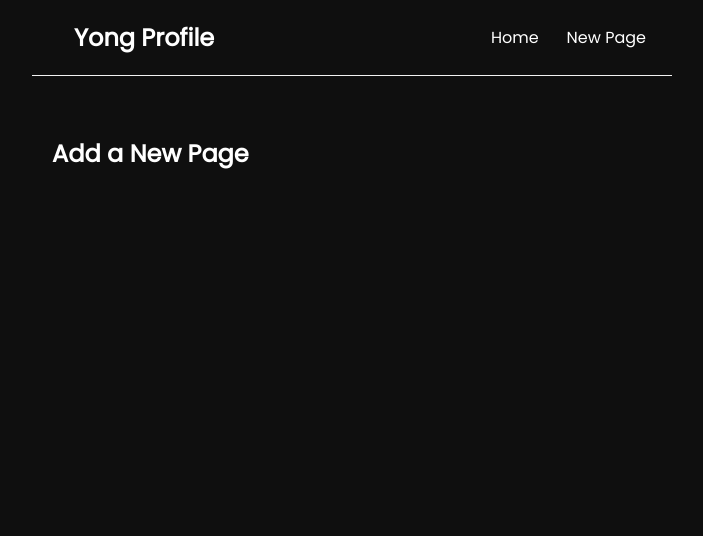
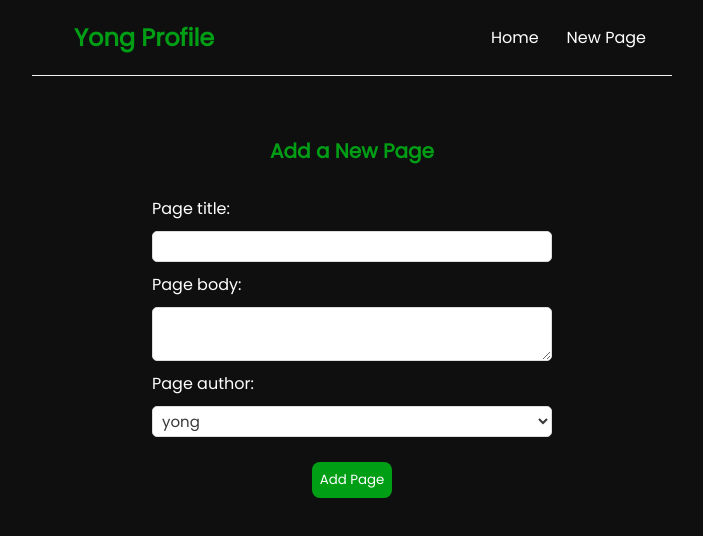
Before and after one commit to yongdoc/yong-app, a React (Create React App) app: page /create in a window 1280 px wide. Shown: the top 536 px of the page, without its empty margins (288-991 px from the left). Built offline with nearby package versions, Linux system fonts and the light colour scheme; data requests are answered from the project's data file.

Commit message:
update Create.js and new data for dropdown

```diff
--- a/data/db.json
+++ b/data/db.json
@@ -17,6 +17,22 @@
       "body": "lorem ipsum...",
       "author": "yahya",
       "id": 3
+    },
+    {
+      "title": "testing",
+      "body": "testing upload hehe",
+      "author": "yong",
+      "id": 4
+    }
+  ],
+  "authors": [
+    {
+      "id": 1,
+      "name": "yahya"
+    },
+    {
+      "id": 2,
+      "name": "yong"
     }
   ]
 }
--- a/src/components/Create.js
+++ b/src/components/Create.js
@@ -1,7 +1,56 @@
+import useFetch from "./useFetch";
+import { useState } from "react";
+
 const Create = () => {
+  const { data: authors } = useFetch('http://localhost:8000/authors/');
+  const [title, setTitle] = useState('');
+  const [body, setBody] = useState('');
+  const [author, setAuthor] = useState('yong');
+
+  const handleSubmit = (e) => {
+    e.preventDefault();
+    const page = { title, body, author};
+    console.log(page);
+
+    fetch('http://localhost:8000/pages', {
+      method: 'POST',
+      headers: { "Content-Type": "application/json" },
+      body: JSON.stringify(page)
+    }).then(() => {
+      console.log('new page added.');
+    })
+  }
+
   return (
-    <div>
+    <div className="create">
       <h2>Add a New Page</h2>
+      {authors &&
+      <form onSubmit={handleSubmit}>
+        <label>Page title:</label>
+        <input
+          type="text"
+          required
+          value={title}
+          onChange={(e) => setTitle(e.target.value)}
+        />
+        <label>Page body:</label>
+        <textarea
+          required
+          value={body}
+          onChange={(e) => setBody(e.target.value)}
+        ></textarea>
+        <label>Page author:</label>
+        <select
+          value={author}
+          onChange={(e) => setAuthor(e.target.value)}
+        >
+          {authors.map((temp) => (
+            <option key={temp.id} value={temp.name}>{temp.name}</option>
+          ))}
+        </select>
+        <button>Add Page</button>
+      </form>
+      }
     </div>
   );
 }
--- a/src/index.css
+++ b/src/index.css
@@ -14,7 +14,7 @@
   margin: 0 auto;
   border-bottom: 1px solid #f2f2f2;
 }
-.navbar h1 {
+.navbar h1 a {
   color: #009e15;
 }
 .navbar .links {
@@ -24,6 +24,7 @@
   margin-left: 16px;
   text-decoration: none;
   padding: 6px;
+  transition: 0.2s;
 }
 .navbar a:hover {
   color: #009e15;
@@ -78,8 +79,45 @@
   background: #009e15;
   color: #fff;
   border: 0;
-  padding: 5px;
+  padding: 3px 8px;
   border-radius: 8px;
   cursor: pointer;
   margin-right: 10px;
 }
+
+/* create new blog form */
+.create {
+  max-width: 400px;
+  margin: 0 auto;
+  text-align: center;
+}
+.create label {
+  text-align: left;
+  display: block;
+}
+.create h2 {
+  font-size: 20px;
+  color: #009e15;
+  margin-bottom: 30px;
+}
+.create input, .create textarea, .create select {
+  color: #383838;
+  font-size: 15px;
+  background-color: white;
+  width: 100%;
+  padding: 3px 5px;
+  margin: 10px 0;
+  border: 1px solid #ddd;
+  border-radius: 5px;
+  box-sizing: border-box;
+  display: block;
+}
+.create button {
+  margin-top: 15px;
+  background: #009e15;
+  color: #fff;
+  border: 0;
+  padding: 8px;
+  border-radius: 8px;
+  cursor: pointer;
+}
```
